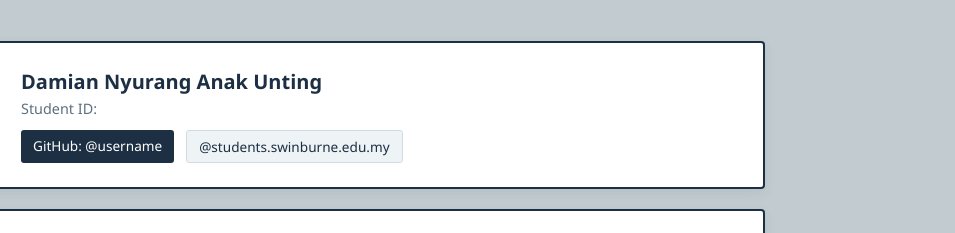
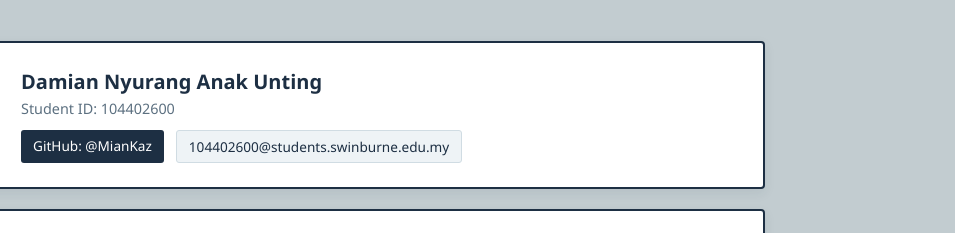
Before and after one commit to DennisB-098/Data_Vis_Project, a plain HTML site: page about.html in a window 1280 px wide. Shown: the part 149-382 px from the top of the page, 325-1280 px from the left. Drawn offline with Linux system fonts and the light colour scheme.

Commit message:
Added jpeg profile and edited about page

```diff
--- a/about.html
+++ b/about.html
@@ -32,13 +32,13 @@
                         <img src="assets/member1.jpg" alt="member1" class="member-avatar">
                         <div class="member-info">
                             <h2 class="member-name">Damian Nyurang Anak Unting</h2>
-                            <p class="member-id">Student ID: </p>
+                            <p class="member-id">Student ID: 104402600 </p>
                             <div class="member-links">
-                                <a href="https://github.com/username" target="_blank" class="contact-pill github">
-                                    GitHub: @username
+                                <a href="https://github.com/MianKaz" target="_blank" class="contact-pill github">
+                                    GitHub: @MianKaz
                                 </a>
-                                <a href="mailto:@students.swinburne.edu.my" class="contact-pill email">
-                                    @students.swinburne.edu.my
+                                <a href="mailto:104402600@students.swinburne.edu.my" class="contact-pill email">
+                                    104402600@students.swinburne.edu.my
                                 </a>
                             </div>
                         </div>
```
Also changed, not shown: assets/member1.jpeg (added).
